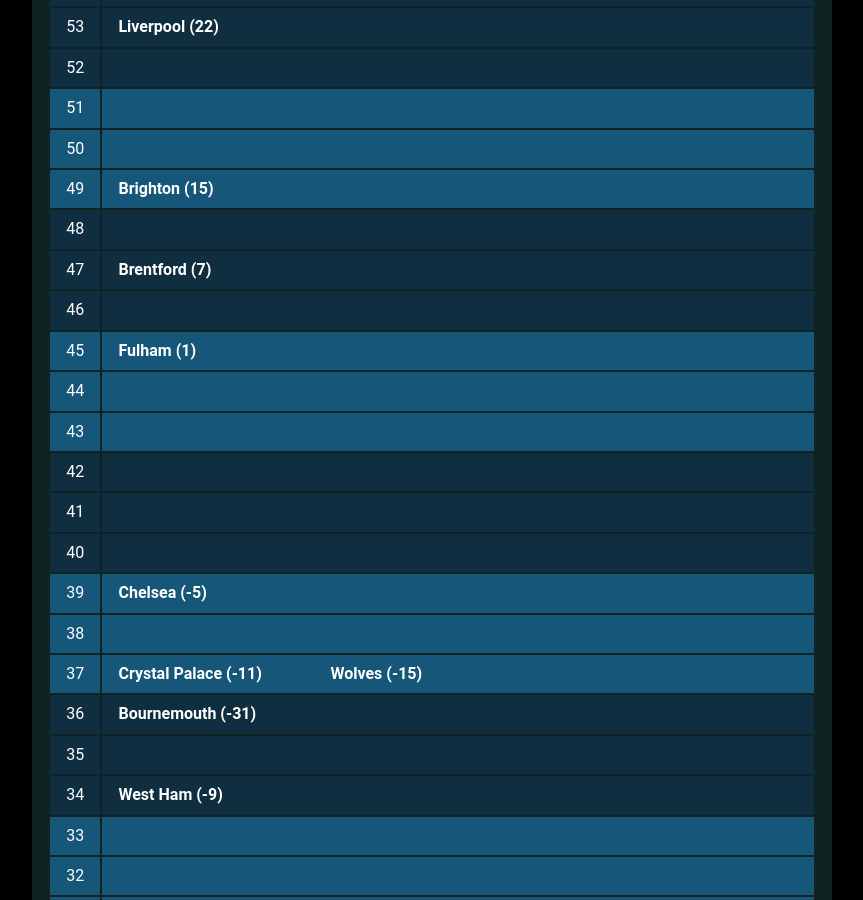
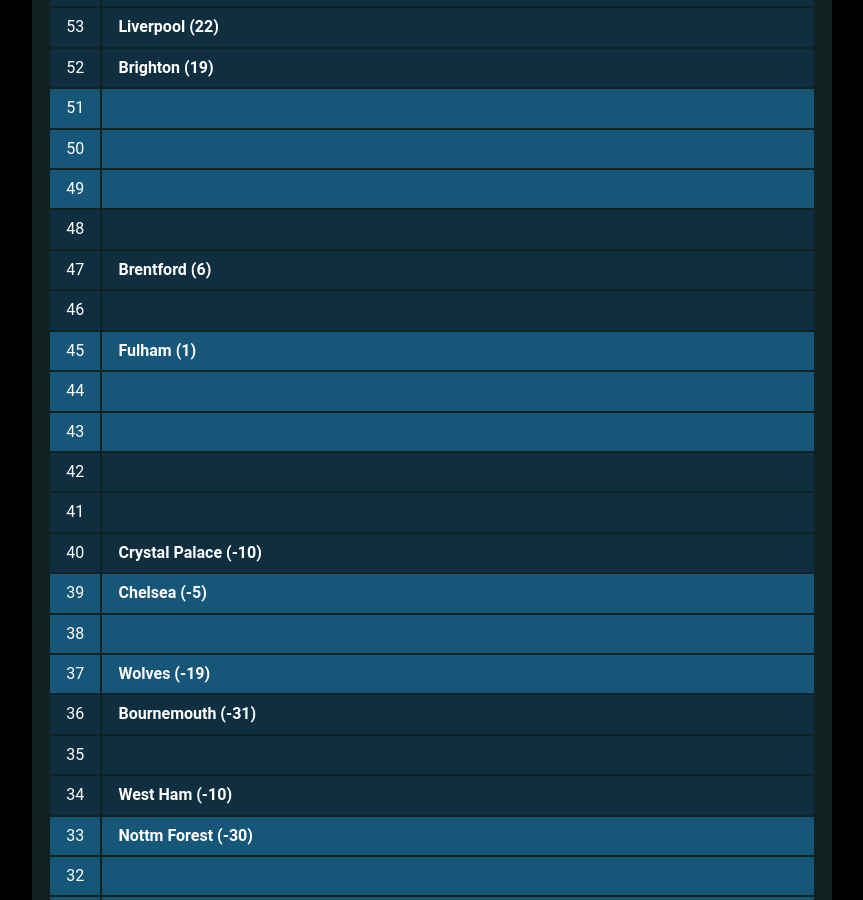
Before and after one commit to muru/muru.github.io, a Jekyll site: the page built from resources.md, in a window 1280 px wide and 900 px high, scrolled down 2366 px. Shown: the whole window, without its empty margins (208-1071 px from the left). Built offline with Jekyll 4.4.1, drawn with Linux system fonts in a browser that asks for light colours; some web fonts are replaced; some of the changed text lies outside the part shown.

Commit message:
updated cann-table: Sun 30 Apr 00:01:52 JST 2023

```diff
--- a/cann-table.html
+++ b/cann-table.html
@@ -125,6 +125,7 @@
 	<tr class="cann-row-2">
 		<td class="cann-point"> 52 </td>
 		<td class="cann-clubs">
+			<span class="club-name"> Brighton (19) </span>
 		</td>
  	</tr>
 	<tr class="cann-row-1">
@@ -140,7 +141,6 @@
 	<tr class="cann-row-1">
 		<td class="cann-point"> 49 </td>
 		<td class="cann-clubs">
-			<span class="club-name"> Brighton (15) </span>
 		</td>
  	</tr>
 	<tr class="cann-row-2">
@@ -151,7 +151,7 @@
 	<tr class="cann-row-2">
 		<td class="cann-point"> 47 </td>
 		<td class="cann-clubs">
-			<span class="club-name"> Brentford (7) </span>
+			<span class="club-name"> Brentford (6) </span>
 		</td>
  	</tr>
 	<tr class="cann-row-2">
@@ -188,6 +188,7 @@
 	<tr class="cann-row-2">
 		<td class="cann-point"> 40 </td>
 		<td class="cann-clubs">
+			<span class="club-name"> Crystal Palace (-10) </span>
 		</td>
  	</tr>
 	<tr class="cann-row-1">
@@ -204,8 +205,7 @@
 	<tr class="cann-row-1">
 		<td class="cann-point"> 37 </td>
 		<td class="cann-clubs">
-			<span class="club-name"> Crystal Palace (-11) </span>
-			<span class="club-name"> Wolves (-15) </span>
+			<span class="club-name"> Wolves (-19) </span>
 		</td>
  	</tr>
 	<tr class="cann-row-2">
@@ -222,12 +222,13 @@
 	<tr class="cann-row-2">
 		<td class="cann-point"> 34 </td>
 		<td class="cann-clubs">
-			<span class="club-name"> West Ham (-9) </span>
+			<span class="club-name"> West Ham (-10) </span>
 		</td>
  	</tr>
 	<tr class="cann-row-1">
 		<td class="cann-point"> 33 </td>
 		<td class="cann-clubs">
+			<span class="club-name"> Nottm Forest (-30) </span>
 		</td>
  	</tr>
 	<tr class="cann-row-1">
@@ -244,7 +245,6 @@
 		<td class="cann-point"> 30 </td>
 		<td class="cann-clubs">
 			<span class="club-name"> Leeds (-21) </span>
-			<span class="club-name"> Nottm Forest (-31) </span>
 		</td>
  	</tr>
 	<tr class="cann-row-2">
@@ -281,4 +281,4 @@
 		</td>
  	</tr>
 </table>
-<span id="cann-gen-note"> Generated on  Saturday, 29 April 2023 at 00:03 JST. </span>
+<span id="cann-gen-note"> Generated on  Sunday, 30 April 2023 at 00:01 JST. </span>
```
